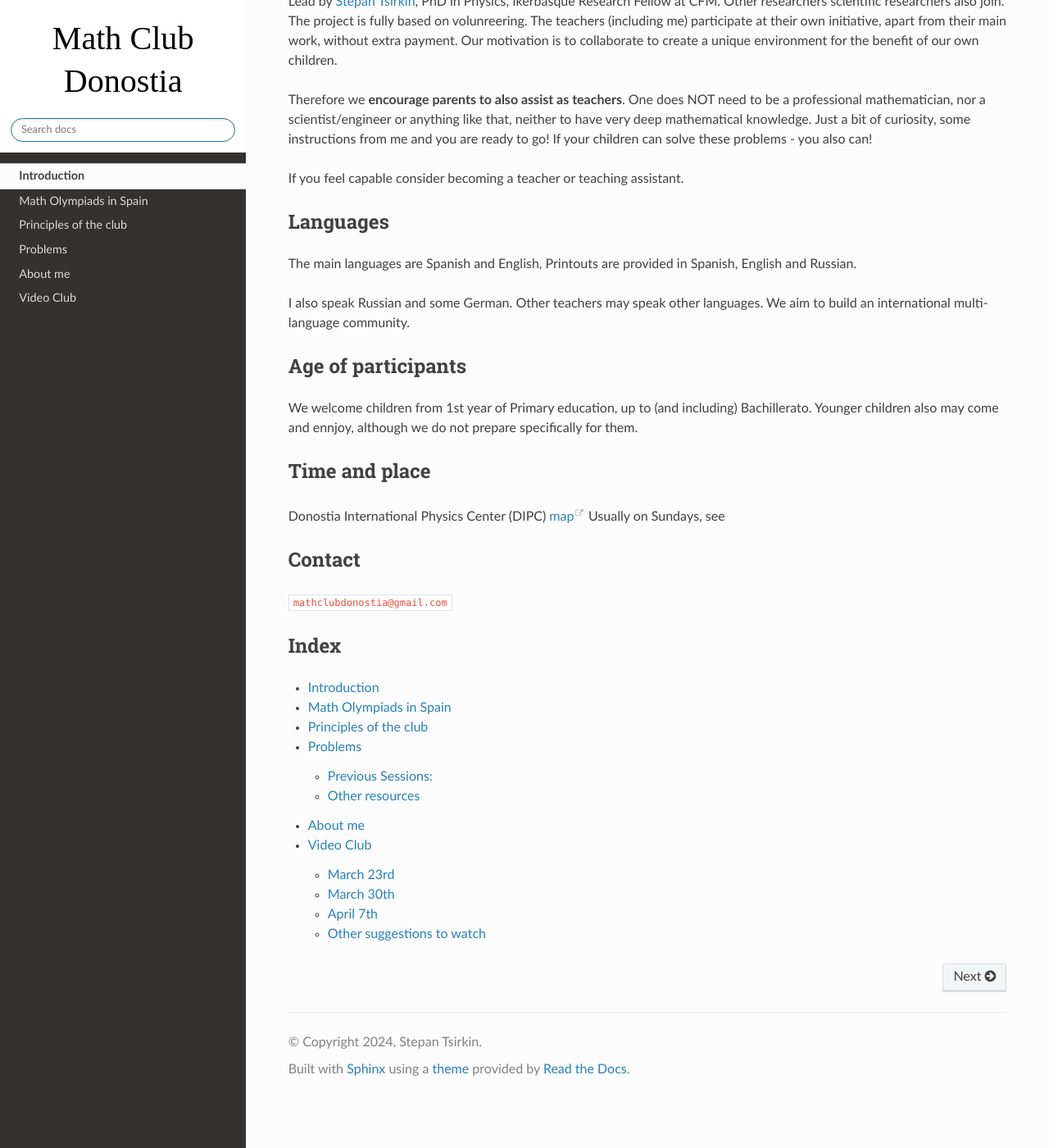
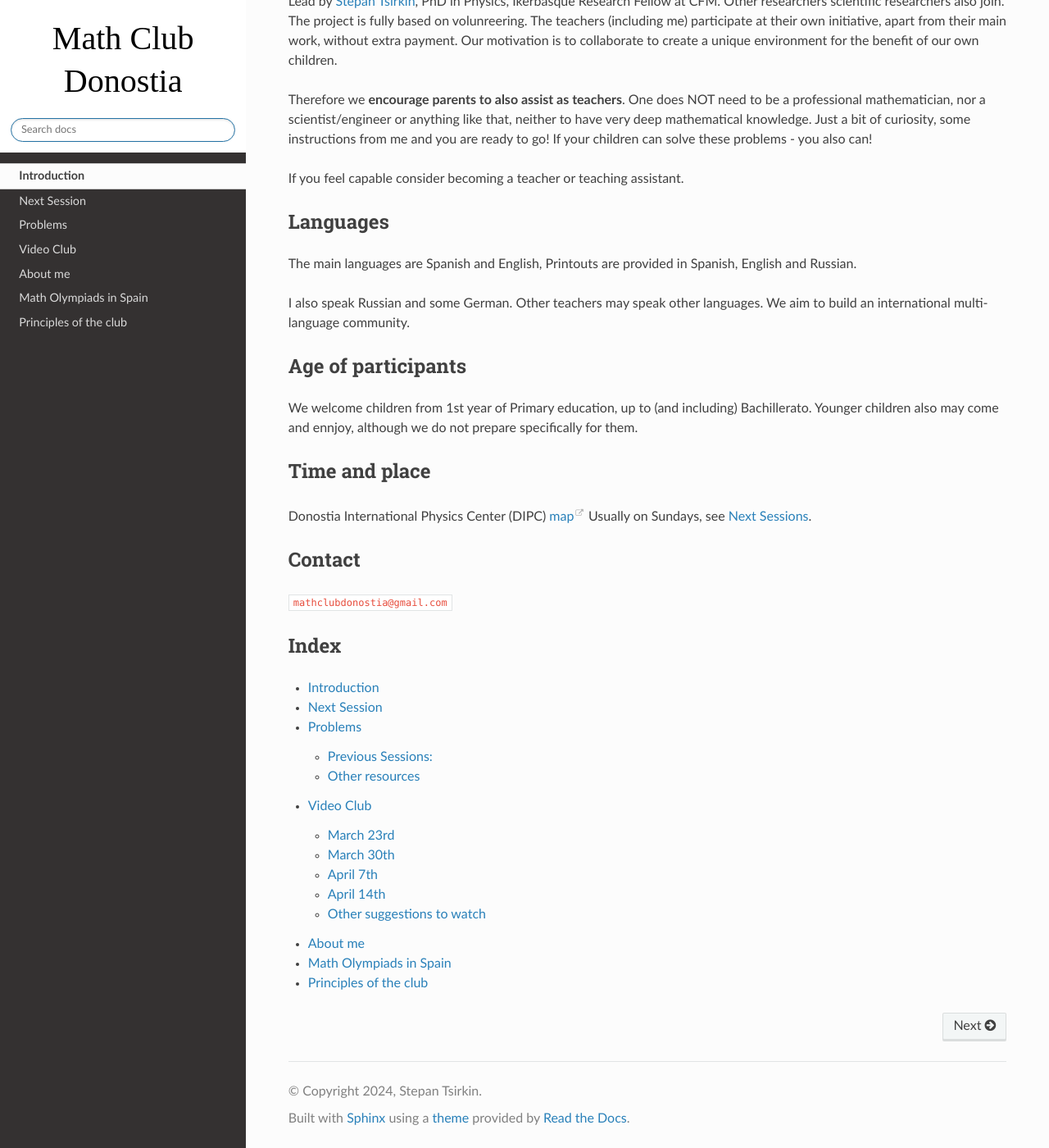
Before and after one commit to math-club-donostia/math-club-donostia.github.io, a Sphinx documentation site: the page built from source/index.rst, in a window 1280 px wide and 1400 px high, scrolled down 695 px. Shown: the whole window at 82% size. Built offline with Sphinx 7.4.7 and the Read the Docs theme 2.0.0, drawn with Linux system fonts in a browser that asks for light colours; cross-references to code outside the pages are shown as plain code.

Commit message:
upd video

```diff
--- a/source/index.rst
+++ b/source/index.rst
@@ -65,7 +65,7 @@
 +++++++++++++++
 
 Donostia International Physics Center (DIPC)  `map <https://maps.app.goo.gl/gQCwwBtMxdog811S8>`__
-Usually on Sundays, see
+Usually on Sundays, see :ref:`Next Sessions <sec-nextclass>`.
 
 Contact
 +++++++++
--- a/source/nextclass.rst
+++ b/source/nextclass.rst
@@ -5,4 +5,5 @@
 .. _sec-nextclass:
 
 The next session is on **April 21st**, see time in the following `form <https://forms.gle/4PaWXph4CjMcHcbk6>`__
+
 It is important to **fill the form for every session**. This helps us to prepare properly.
--- a/source/videos.rst
+++ b/source/videos.rst
@@ -21,7 +21,11 @@
 * `Four-color theorem <https://www.youtube.com/watch?v=42-ws3bkrKM&t=553s>`__
 * `Perfect Numbers <https://www.youtube.com/watch?v=Zrv1EDIqHkY>`__
 
+April 14th
+------------
 
+* `Exploring How Computers Work <https://www.youtube.com/watch?v=QZwneRb-zqA>`__
+* `Digital Logic Sim <https://sebastian.itch.io/digital-logic-sim>`__
 
 Other suggestions to watch
 ---------------------------
```
Also changed, not shown: other parts of source/index.rst (+4 -3 lines).
